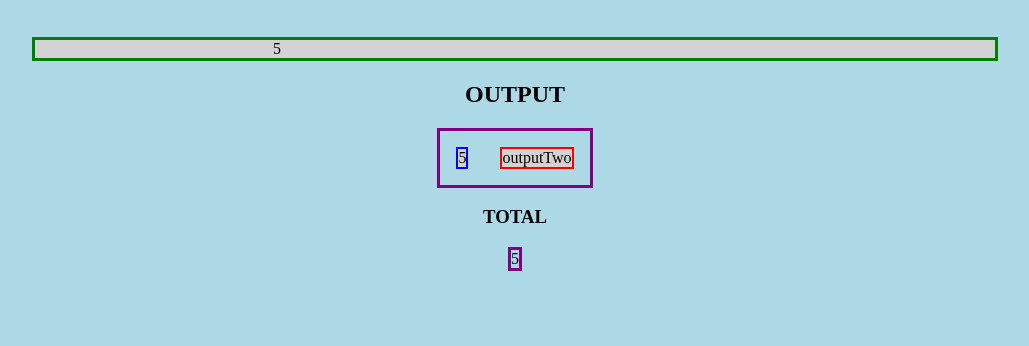
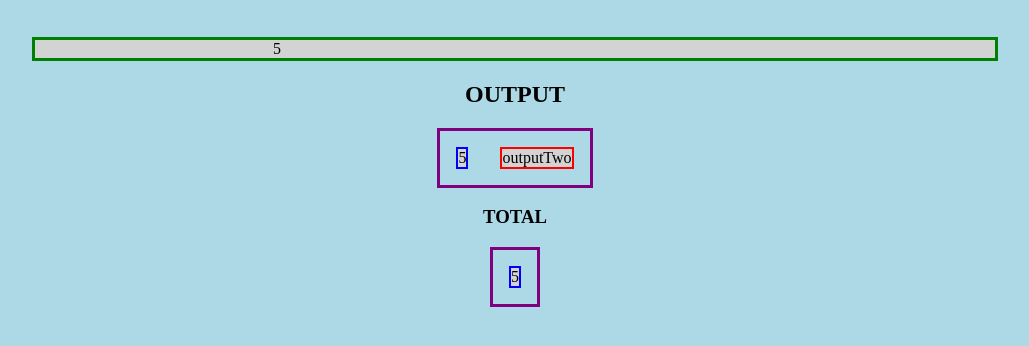
Before and after one commit to EddieWEB/Assignment2, a website: page index.html in a window 1280 px wide. Both pictures are taken after typing "5" into the empty fields and a click on the button "Submit". Shown: the part 136-482 px from the top of the page, without its empty margins (125-1154 px from the left). Drawn offline with nearby package versions, Linux system fonts and the light colour scheme; files that its build step writes are made by us from their sources.

Commit message:
version3

```diff
--- a/main.js
+++ b/main.js
@@ -1,28 +1,28 @@
 console.log("hej")
 
 let totalSum = []
+let posArray = []
+let negArray = []
+
 
 function btnAdd() {
-
     let posSum = 0;
     let negSum = 0;
-
+    let totalAmount=0;
     let inputValue = document.querySelector("#inp").value
     if (inputValue >= 0) {
-    console.log("positive")
     let newElement = document.createElement("li")
     let income = document.querySelector("#income")
     income.appendChild(newElement)
-    //newElement.setAttribute("class", "li")
     let text = document.createTextNode(inputValue)
     newElement.appendChild(text)
     totalSum.push(inputValue)
+    posArray.push(inputValue)
 
-    totalSum.map((e)=> {
-        posSum += parseFloat(e)
-    })
+    for (let i = 0; i < posArray.length; i++) {
+        posSum += Number(posArray[i]);
+    }
 
-    console.log(posSum)
     document.querySelector("#outputOne").textContent = posSum;
 
     }
@@ -31,21 +31,23 @@ function btnAdd() {
         let newElement = document.createElement("li")
         let expense = document.querySelector("#expense")
         expense.appendChild(newElement)
-        //newElement.setAttribute("class", "li")
         let text = document.createTextNode(inputValue)
         newElement.appendChild(text)
         totalSum.push(inputValue)
-        totalSum.map((e)=> {
-            negSum += parseFloat(e)
-        })
-
-        console.log(negSum)
+        negArray.push(inputValue)
+        for (let i = 0; i < negArray.length; i++) {
+            negSum += Number(negArray[i]);
+        }
 
         document.querySelector("#outputTwo").textContent = negSum;
 
     }
 
-    document.querySelector("#total").textContent = posSum + negSum;
+        for (let i = 0; i < totalSum.length; i++) {
+            totalAmount += Number(totalSum[i]);
+        }
+
+    document.querySelector("#totalNumber").textContent = totalAmount
 
 }
 
--- a/sass/main.scss
+++ b/sass/main.scss
@@ -1,6 +1,5 @@
 * {
     padding: 0;
-
 }
 
 @import "_variables.scss";
```
